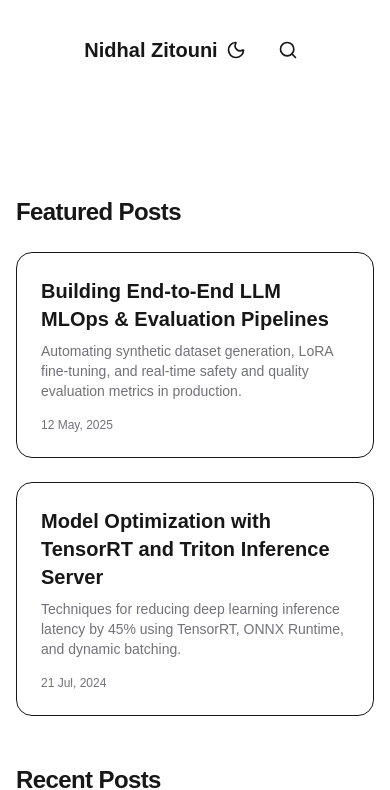
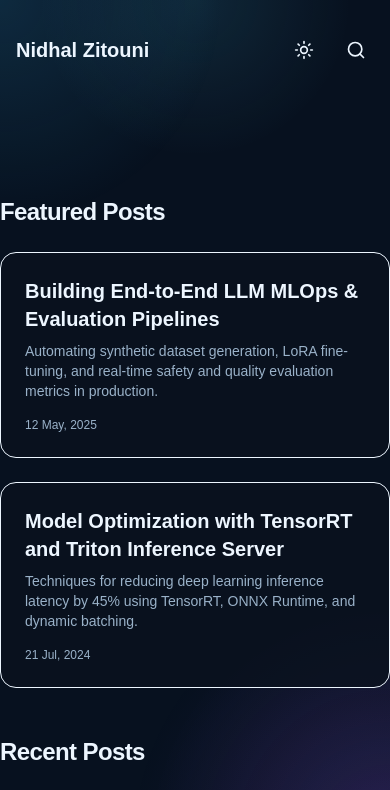
Before and after one commit to ZitouniNidhal/Vorlixen, a Next.js app: page / in a window 390 px wide. Shown: the top 790 px of the page. Built offline with nearby package versions, Linux system fonts and the light colour scheme.

Commit message:
refactor: update layout metadata and restructure body for improved styling and responsiveness

```diff
--- a/src/app/globals.css
+++ b/src/app/globals.css
@@ -1,12 +1,17 @@
 @import "tailwindcss";
 
 :root {
-  --background: #ffffff;
-  --foreground: #171717;
-  --muted: #f4f4f5;
-  --muted-foreground: #71717a;
-  --accent: #f4f4f5;
-  --border: #e4e4e7;
+  --background: #07111f;
+  --foreground: #edf6ff;
+  --muted: #102033;
+  --muted-foreground: #9ab2c9;
+  --accent: #0d1d2f;
+  --border: rgba(148, 163, 184, 0.2);
+  --card: rgba(10, 18, 31, 0.8);
+  --primary: #4cc9f0;
+  --primary-foreground: #04151e;
+  --secondary: #8b5cf6;
+  --success: #34d399;
 }
 
 @theme inline {
@@ -16,19 +21,34 @@
   --color-muted-foreground: var(--muted-foreground);
   --color-accent: var(--accent);
   --color-border: var(--border);
+  --color-card: var(--card);
+  --color-primary: var(--primary);
+  --color-primary-foreground: var(--primary-foreground);
+  --color-secondary: var(--secondary);
+  --color-success: var(--success);
   --font-sans: var(--font-geist-sans);
   --font-mono: var(--font-geist-mono);
 }
 
-@media (prefers-color-scheme: dark) {
-  :root {
-    --background: #0a0a0a;
-    --foreground: #ededed;
-    --muted: #18181b;
-    --muted-foreground: #a1a1aa;
-    --accent: #18181b;
-    --border: #27272a;
-  }
+html {
+  scroll-behavior: smooth;
+}
+
+body {
+  background:
+    radial-gradient(circle at top, rgba(76, 201, 240, 0.12), transparent 18%),
+    radial-gradient(circle at bottom right, rgba(139, 92, 246, 0.13), transparent 26%),
+    var(--background);
+  color: var(--foreground);
+  font-family: Arial, Helvetica, sans-serif;
+}
+
+* {
+  box-sizing: border-box;
+}
+
+::selection {
+  background: rgba(76, 201, 240, 0.35);
 }
 
 .prose {
@@ -56,10 +76,3 @@
 .prose li {
   margin-bottom: 0.5rem;
 }
-
-
-body {
-  background: var(--background);
-  color: var(--foreground);
-  font-family: Arial, Helvetica, sans-serif;
-}
--- a/src/app/layout.tsx
+++ b/src/app/layout.tsx
@@ -16,8 +16,8 @@ const geistMono = Geist_Mono({
 });
 
 export const metadata: Metadata = {
-  title: "Nidhal Zitouni — AI Research & MLOps Engineer",
-  description: "Technical blog and notes on Artificial Intelligence, Deep Learning, and MLOps engineering.",
+  title: "Zitouni | Data & AI Platform",
+  description: "A professional AI data platform for collaboration, experimentation, model lifecycle management, and production-grade MLOps.",
 };
 
 export default function RootLayout({ children }: { children: React.ReactNode }) {
@@ -27,13 +27,14 @@ export default function RootLayout({ children }: { children: React.ReactNode })
       suppressHydrationWarning
       className={`${geistSans.variable} ${geistMono.variable} h-full antialiased`}
     >
-      <body className="min-h-full flex flex-col bg-background text-foreground">
-        <ThemeProvider attribute="class" defaultTheme="system" enableSystem>
-          <Navbar />
-          <main className="flex-grow max-w-3xl mx-auto px-4 w-full">
-            {children}
-          </main>
-          <Footer />
+      <body className="min-h-full bg-background text-foreground">
+        <ThemeProvider attribute="class" defaultTheme="dark" enableSystem>
+          <div className="relative min-h-screen overflow-x-hidden">
+            <div className="pointer-events-none fixed inset-0 -z-10 bg-[radial-gradient(circle_at_top_left,_rgba(56,189,248,0.15),transparent_24%),radial-gradient(circle_at_bottom_right,_rgba(168,85,247,0.12),transparent_28%)]" />
+            <Navbar />
+            <main className="relative z-10">{children}</main>
+            <Footer />
+          </div>
         </ThemeProvider>
       </body>
     </html>
```
